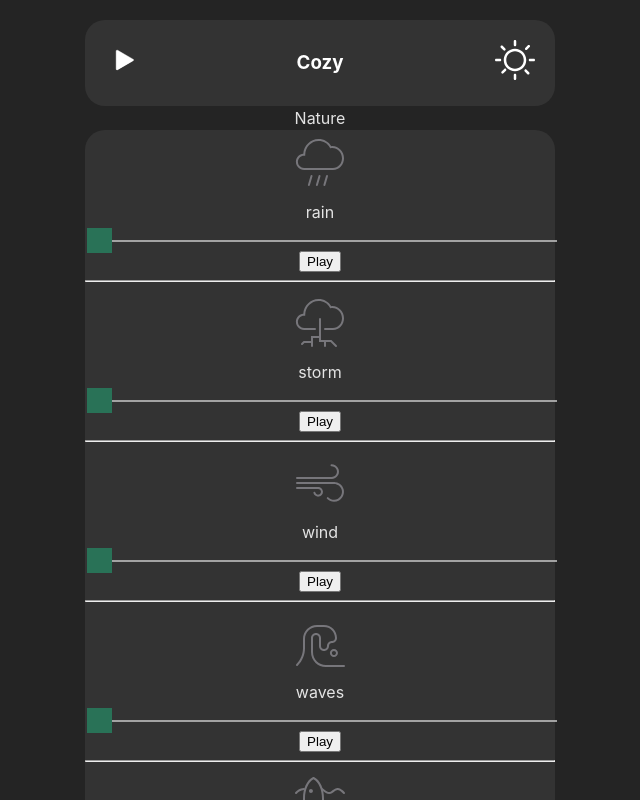
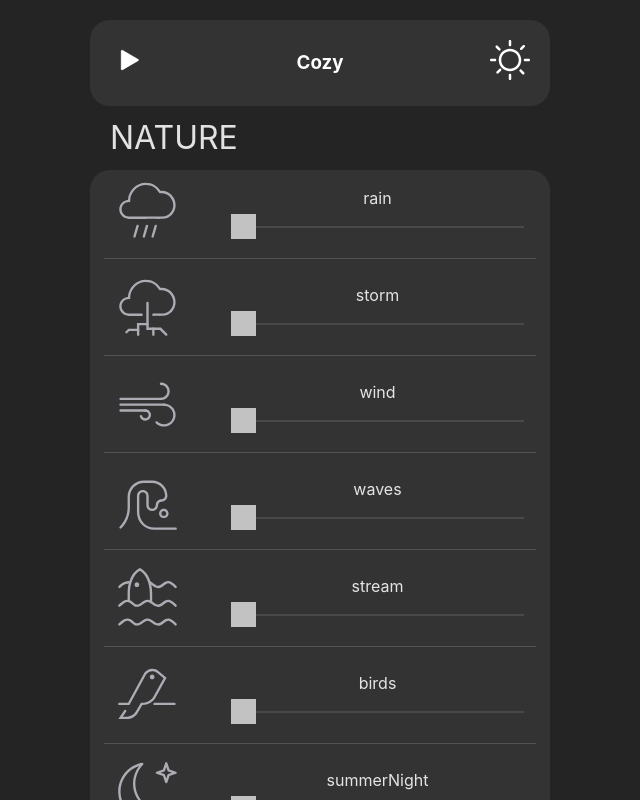
Before and after one commit to 0xNILADRI/cozy, a React (Vite) app: page / in a window 1280 px wide. Shown: the top 800 px of the page, without its empty margins (320-960 px from the left). Built offline with nearby package versions, Linux system fonts and the light colour scheme.

Commit message:
style: modified item headings

```diff
--- a/src/App.css
+++ b/src/App.css
@@ -6,7 +6,7 @@
 }
 
 .navBar {
-  width: 430px;
+  width: 420px;
   display: flex;
   border-radius: 20px;
   justify-content: space-between;
@@ -19,11 +19,6 @@
 .media-logo,
 .theme-logo {
   width: 40px;
-}
-
-.filter-green {
-  filter: invert(48%) sepia(79%) saturate(2476%) hue-rotate(86deg)
-    brightness(118%) contrast(119%);
 }
 
 .navbar div {
@@ -39,6 +34,59 @@
   text-align: right;
 }
 
+.item-heading {
+  font-size: 32px;
+  text-align: left;
+  text-transform: uppercase;
+  padding: 8px 20px;
+}
+
+.cards-individual-container {
+  display: flex;
+  width: auto;
+  height: 80px;
+}
+
+.cards-individual-image {
+  flex: 0 0 25%;
+  display: flex;
+  justify-content: center; /* center horizontally */
+  align-items: center; /* center vertically */
+}
+
+.individual-image {
+  width: 75px;
+  filter: invert(100%) sepia(100%) saturate(15%) hue-rotate(208deg)
+    brightness(104%) contrast(102%);
+}
+
+.cards-individual-slider {
+  flex: 1;
+  display: flex;
+  flex-direction: column;
+  justify-content: space-between;
+  padding: 16px 0;
+}
+
+.line-container {
+  position: relative;
+  width: 94%;
+  margin: 0 auto;
+}
+
+.line-container::after {
+  content: "";
+  position: absolute;
+  left: 0;
+  right: 0;
+  bottom: 50%;
+}
+
+.divider-line {
+  border: none;
+  border-top: 1px solid #535353;
+}
+
 /* volume slider */
 
 .slidecontainer {
@@ -48,9 +96,9 @@
 .slider {
   -webkit-appearance: none; /* Override default CSS styles */
   appearance: none;
-  width: 100%; /* Full-width */
+  width: 85%; /* Full-width */
   height: 2px; /* Specified height */
-  background: #d3d3d3; /* Grey background */
+  background: #535353;
   outline: none; /* Remove outline */
   opacity: 0.7; /* Set transparency (for mouse-over effects on hover) */
   -webkit-transition: 0.2s; /* 0.2 seconds transition on hover */
@@ -67,13 +115,13 @@
   appearance: none;
   width: 25px; /* Set a specific slider handle width */
   height: 25px; /* Slider handle height */
-  background: #258d67; /* Green background */
+  background: #ffffff; /* Green background */
   cursor: pointer; /* Cursor on hover */
 }
 
 .slider::-moz-range-thumb {
   width: 25px; /* Set a specific slider handle width */
   height: 25px; /* Slider handle height */
-  background: #04aa6d; /* Green background */
+  background: #ffffff; /* Green background */
   cursor: pointer; /* Cursor on hover */
 }
--- a/src/App.jsx
+++ b/src/App.jsx
@@ -4,8 +4,6 @@ import Case from "./Components/Case";
 import "./App.css";
 
 function App() {
-  const [count, setCount] = useState(0);
-
   return (
     <section className="container-body">
       <Navbar />
--- a/src/Components/Case.jsx
+++ b/src/Components/Case.jsx
@@ -5,7 +5,7 @@ import { data } from "../data";
 function Case() {
   const addBreak = (a, b) => {
     if (a < b) {
-      return <hr />;
+      return <hr className="divider-line" />;
     }
     return;
   };
@@ -14,9 +14,7 @@ function Case() {
       {data.map((item) => {
         return (
           <div key={Object.values(item)[0]}>
-            <div style={{ textTransform: "capitalize" }}>
-              {Object.keys(item)[1]}
-            </div>
+            <div className="item-heading">{Object.keys(item)[1]}</div>
 
             <div style={{ backgroundColor: "#333", borderRadius: "20px" }}>
               {Object.values(item)[1].map((individual) => {
@@ -27,12 +25,14 @@ function Case() {
                       itemName={Object.keys(individual)[1]}
                       soundSrc={Object.values(individual)[1].soundSource}
                     ></Item>
+                    <div className="line-container">
                       {addBreak(
                         Object.values(individual)[0],
                         Object.values(
                           Object.values(Object.values(item).at(-1)).at(-1)
                         ).at(0)
                       )}
+                    </div>
                   </div>
                 );
               })}
--- a/src/Components/Item.jsx
+++ b/src/Components/Item.jsx
@@ -3,7 +3,7 @@ import React, { useState } from "react";
 function Item({ imgSrc, itemName, soundSrc }) {
   const [volume, setVolume] = useState(0);
 
-  const handleVolumeChange = (event) => {
+  const handlePlay = (event) => {
     const newVolume = event.target.value;
     setVolume(newVolume);
 
@@ -11,9 +11,7 @@ function Item({ imgSrc, itemName, soundSrc }) {
     if (audioRef.current) {
       audioRef.current.volume = newVolume / 100; // Volume range is 0-1
     }
-  };
 
-  const handlePlayPause = () => {
     if (volume === 0) {
       // Stop the audio
       if (audioRef.current) {
@@ -32,11 +30,11 @@ function Item({ imgSrc, itemName, soundSrc }) {
   return (
     <>
       <audio ref={audioRef} src={soundSrc}></audio>
-      <div>
-        <div>
-          <img src={imgSrc} alt={itemName} />
+      <div className="cards-individual-container">
+        <div className="cards-individual-image">
+          <img src={imgSrc} alt={itemName} className="individual-image" />
         </div>
-        <div>
+        <div className="cards-individual-slider">
           <div>{itemName}</div>
           <div className="slidecontainer">
             <input
@@ -46,11 +44,8 @@ function Item({ imgSrc, itemName, soundSrc }) {
               value={volume}
               className="slider"
               id="myRange"
-              onChange={handleVolumeChange}
+              onChange={handlePlay}
             />
-            <button onClick={handlePlayPause}>
-              {volume === 0 ? "Play" : "Pause"}
-            </button>
           </div>
         </div>
       </div>
```
Lines whose indentation alone changed are shown as unchanged.
